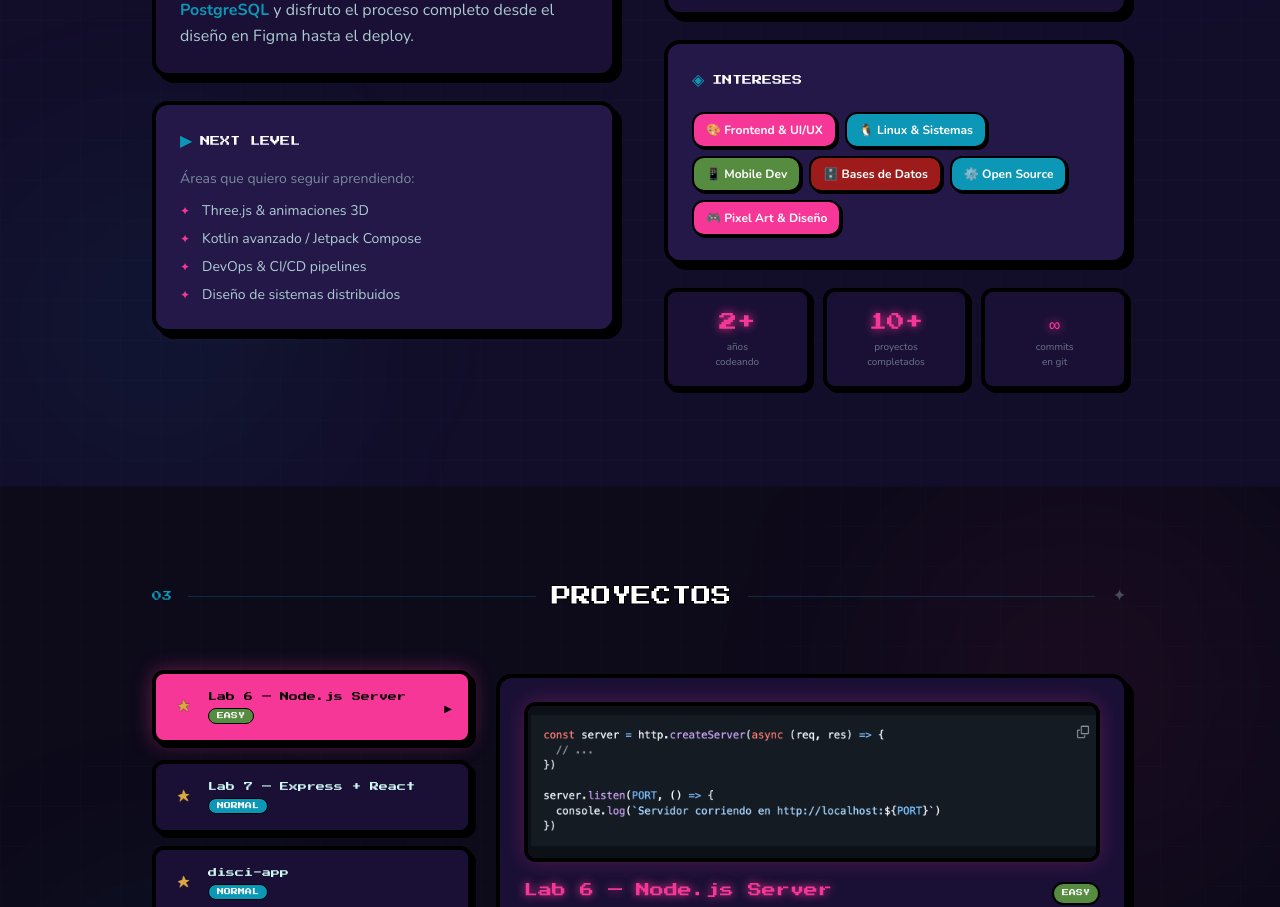
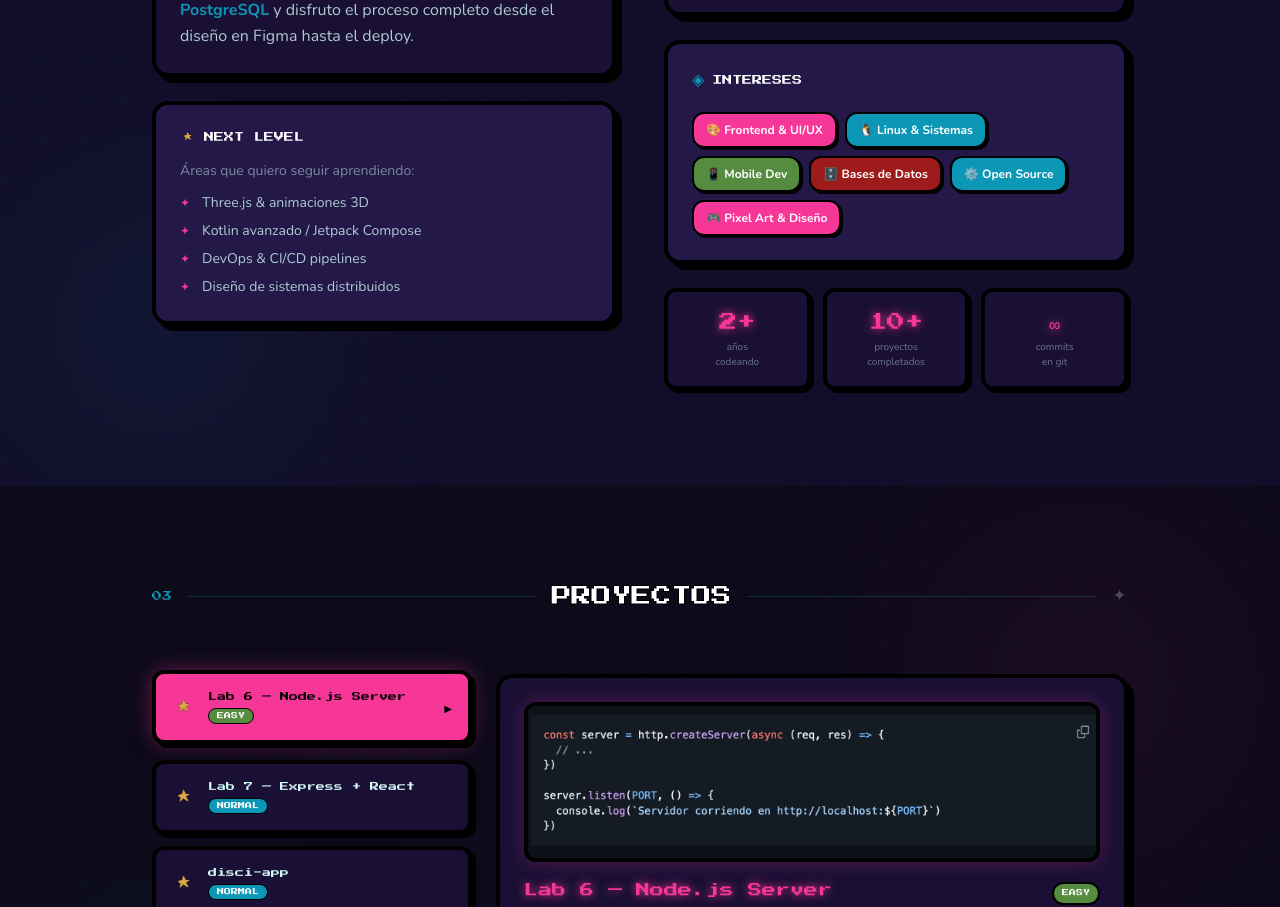
Before and after one commit to fatupopzz/fatiplace, a Next.js app: page / in a window 1280 px wide. Shown: the part 1300-2207 px from the top of the page. Built offline with nearby package versions, Linux system fonts and the light colour scheme.

Commit message:
feat: added stars

```diff
--- a/components/About.jsx
+++ b/components/About.jsx
@@ -91,7 +91,7 @@ export default function About() {
               style={{ backgroundColor: "#231848" }}
             >
               <div className="flex items-center gap-2 mb-4">
-                <span style={{ color: "#0d97b6" }}>▶</span>
+               <img src="/images/estrella.png" alt="star" className="w-4 h-4 object-contain" />
                 <h3 className="font-display text-[10px] text-white">NEXT LEVEL</h3>
               </div>
               <p className="font-body text-sm mb-3" style={{ color: "#d1f9f680" }}>Áreas que quiero seguir aprendiendo:</p>
```
